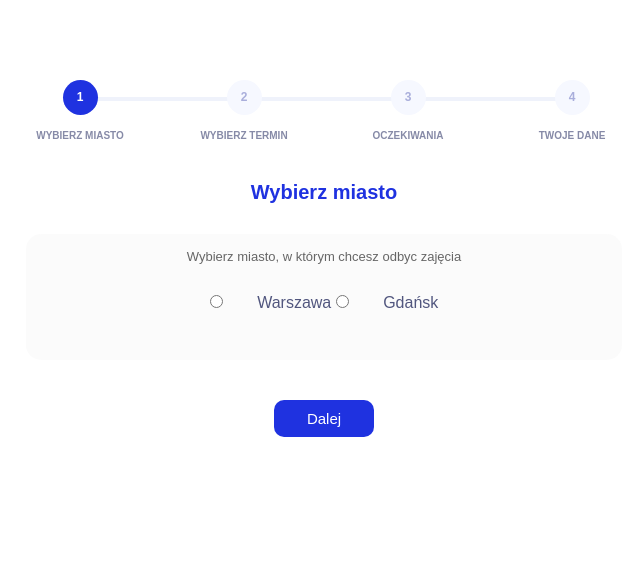
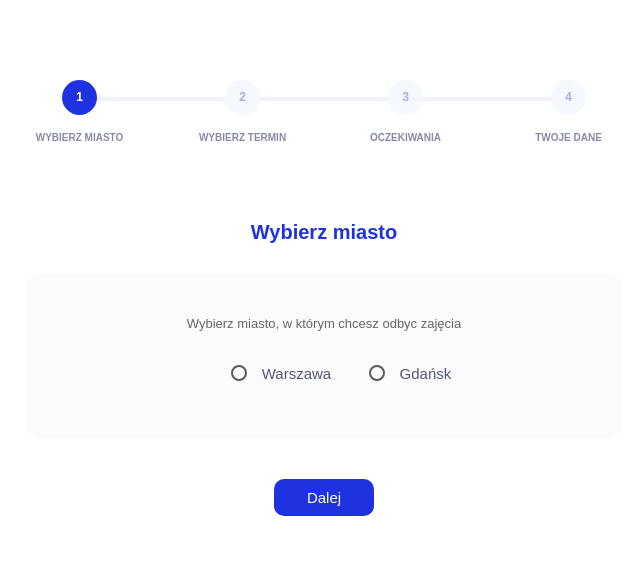
Before and after one commit to wesolydzik86/Formularze, a plain HTML site: page index.html in a window 1280 px wide. Shown: the whole page, without its empty margins (316-956 px from the left). Drawn offline with nearby package versions, Linux system fonts and the light colour scheme.

Commit message:
Update index.html

```diff
--- a/index.html
+++ b/index.html
@@ -1,6 +1,7 @@
 <html>
 	<head>
 		<link rel="stylesheet" type="text/css" href="formularze.css">
+		<link rel="stylesheet" href="https://cdnjs.cloudflare.com/ajax/libs/materialize/0.97.8/css/materialize.min.css" integrity="sha512-17AHGe9uFHHt+QaRYieK7bTdMMHBMi8PeWG99Mf/xEcfBLDCn0Gze8Xcx1KoSZxDnv+KnCC+os/vuQ7jrF/nkw==" crossorigin="anonymous" referrerpolicy="no-referrer" />
 	</head>
 
   <body>
```
